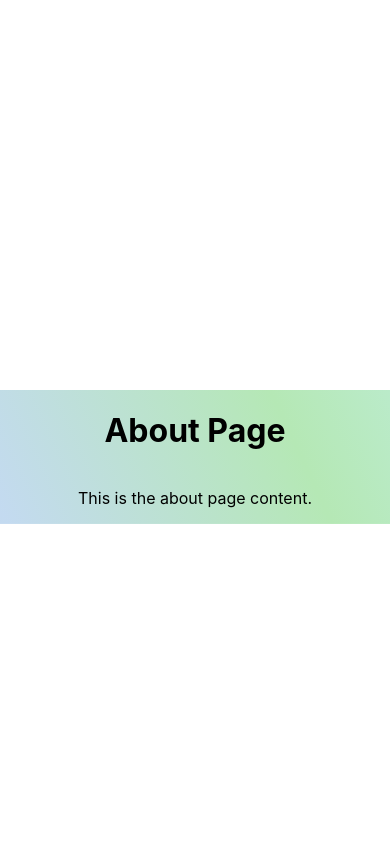
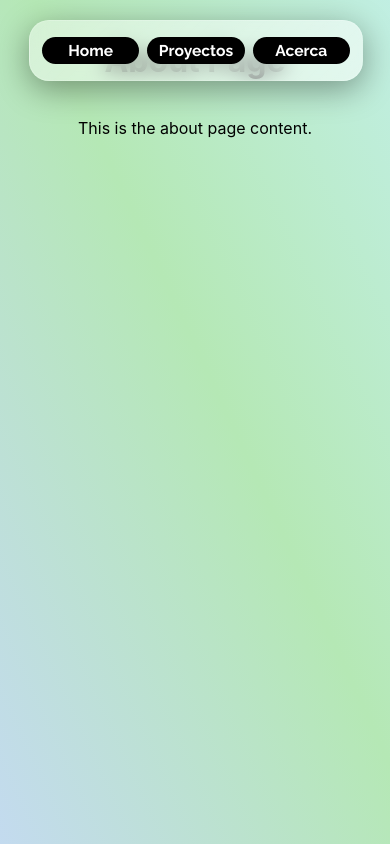
Before and after one commit to Cfgm1603/examen-cesarfgm, a React (Create React App) app: page /acerca in a window 390 px wide. Shown: the top 844 px of the page. Built offline with nearby package versions, Linux system fonts and the light colour scheme.

Commit message:
Fixed Navbar with new page

```diff
--- a/src/App.css
+++ b/src/App.css
@@ -49,9 +49,10 @@ nav {
 nav ul {
   display: flex;
   justify-content: center;
+  padding: 0;
   list-style: none;
-  padding: 0;
 }
+
 .around_nav {
   border-radius: 100px;
   background: linear-gradient(
@@ -182,7 +183,9 @@ a {
 /* PAGINA 2 */
 .about {
   width: 100%;
-  margin-top: 100%;
+}
+.fill {
+  height: 300vw;
 }
 
 @font-face {
@@ -263,4 +266,8 @@ a {
     font-size: 3vw;
     margin: 3vw 1.4vw 3vw 1.4vw;
   }
+  .phone {
+    max-width: 50vw;
+    rotate: 14deg;
+  }
 }
--- a/src/components/Navbar.jsx
+++ b/src/components/Navbar.jsx
@@ -1,39 +1,55 @@
 import React from "react";
 import { Link } from "react-router-dom";
-import { Link as Scroll } from "react-scroll";
+import { scroller } from "react-scroll";
 
 function Navbar() {
+  const handleScrollToProyectos = () => {
+    const { pathname } = window.location;
+    console.log(pathname);
+    if (pathname === "/") {
+      // Si estamos en la página de inicio, hacemos scroll
+      scroller.scrollTo("proyectos", {
+        spy: true,
+        smooth: true,
+        offset: 5,
+        duration: 500,
+      });
+    } else {
+      // Si no estamos en la página de inicio, redirigimos a '/'
+      window.location.href = "/";
+
+      scroller.scrollTo("proyectos", {
+        spy: true,
+        smooth: true,
+        offset: 5,
+        duration: 500,
+      });
+    }
+  };
+
   return (
     <nav>
-      <div class="around_nav">
-        <ul className="Raleway-bold">
-          <div class="btn_nav">
-            <Scroll
-              to="Home"
-              spy={false}
-              smooth={true}
-              offset={5}
-              duration={500}
-            >
-              <Link to={"/"}>
-                <a class="text_btn">Home</a>
-              </Link>
-            </Scroll>
-          </div>
-          <div class="btn_nav">
-            <Scroll
-              to="proyectos"
-              spy={true}
-              smooth={true}
-              offset={5}
-              duration={500}
-            >
-              <a class="text_btn">Proyectos</a>
-            </Scroll>
-          </div>
-          <div class="btn_nav">
+      <div className="around_nav Raleway-bold">
+        <ul>
+          <Link to={"/"}>
+            <a href="/">
+              {/* <Scroll to="Home" smooth={true} offset={5} duration={500}> */}
+              <div className="btn_nav">
+                <a href="/" className="text_btn">
+                  Home
+                </a>
+              </div>
+              {/* </Scroll> */}
+            </a>
+          </Link>
+
+          <a href="#" onClick={handleScrollToProyectos} className="text_btn">
+            <div className="btn_nav">Proyectos</div>
+          </a>
+
+          <div className="btn_nav">
             <Link to={"/acerca"}>
-              <a class="text_btn">Acerca</a>
+              <a className="text_btn">Acerca</a>
             </Link>
           </div>
         </ul>
--- a/src/pages/About.jsx
+++ b/src/pages/About.jsx
@@ -1,12 +1,14 @@
 import React from "react";
+import Navbar from "../components/Navbar";
 
 const About = () => {
   return (
-    <div className="content about">
+    <div className="content">
+      <Navbar />
       <h1>About Page</h1>
       <p>This is the about page content.</p>
+      <div className="fill"></div>
     </div>
   );
 };
-
 export default About;
```
